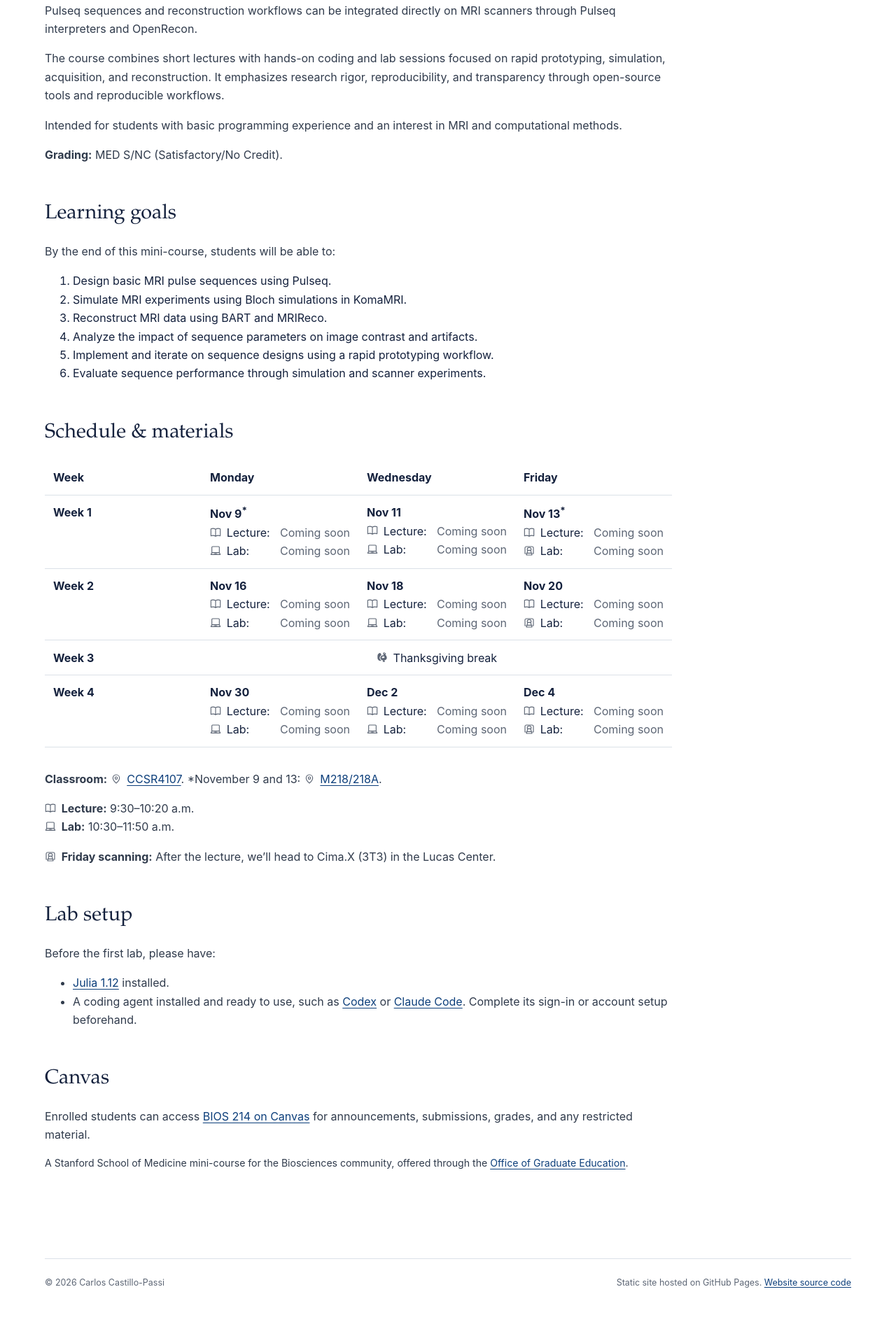
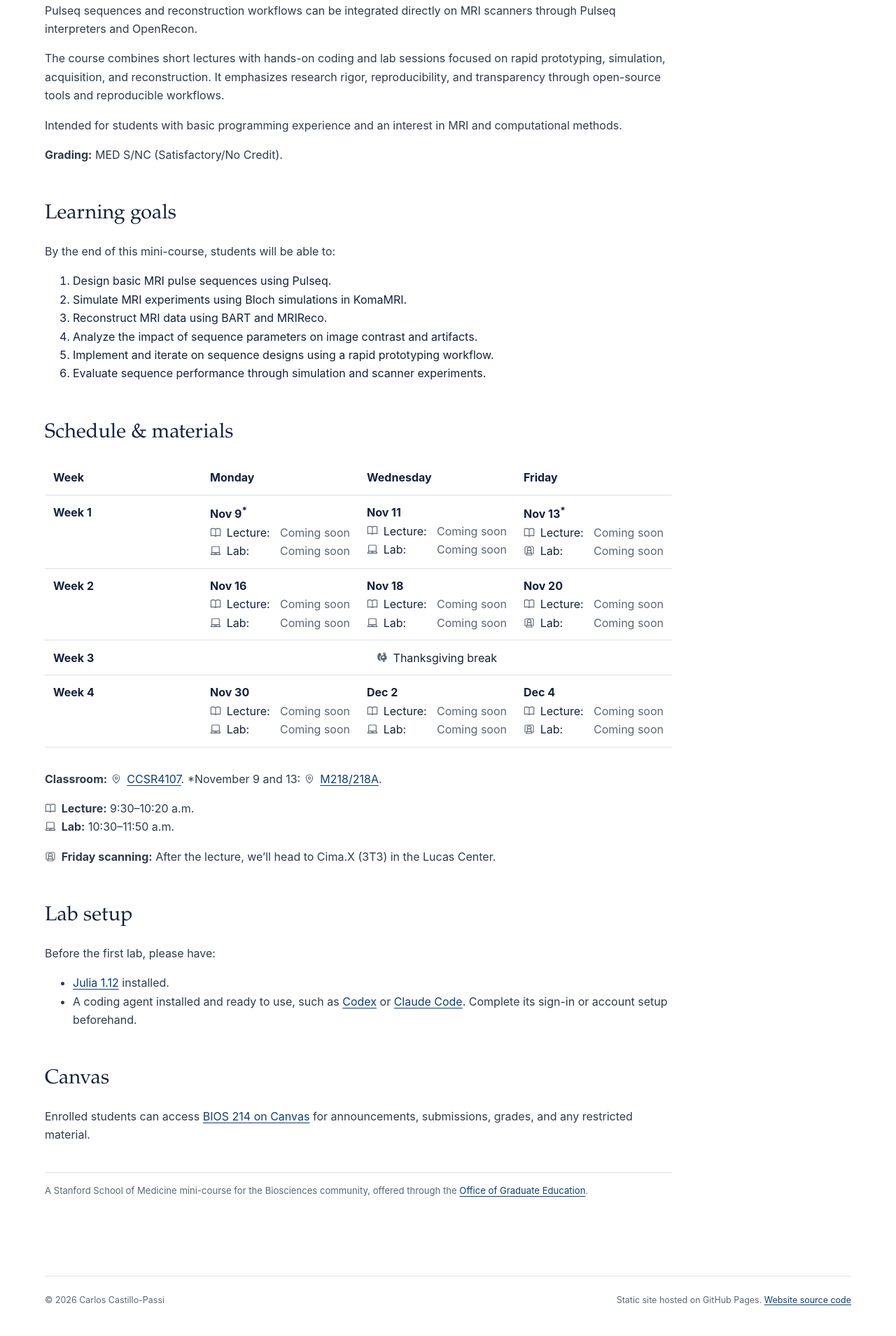
Before and after one commit to cncastillo/cncastillo.github.io, a Jekyll site: the page built from teaching/bios-214/index.md, in a window 1280 px wide. Shown: the part 1048-2957 px from the top of the page at 70% size. Built offline with Jekyll 4.4.1, drawn with Linux system fonts in a browser that asks for light colours; before the commit the page ends 2931 px from its top, so only the background shows below that.

Commit message:
Style course affiliation as a footnote

```diff
--- a/_layouts/course.html
+++ b/_layouts/course.html
@@ -26,6 +26,8 @@ layout: default
 
   <div class="prose prose-wide course-content">
     {{ content }}
-    {% if page.program %}<div class="course-program">{{ page.program | markdownify }}</div>{% endif %}
   </div>
+  {% if page.program %}
+    <aside class="course-program" role="note" aria-label="Course affiliation">{{ page.program | markdownify }}</aside>
+  {% endif %}
 </article>
--- a/assets/css/site.css
+++ b/assets/css/site.css
@@ -636,10 +636,16 @@ main { min-height: 70vh; }
 .text-link { font-weight: 650; }
 
 .course-program {
+  max-width: 56rem;
+  margin-top: 2.5rem;
+  padding-top: 1rem;
+  border-top: 1px solid var(--line);
   color: var(--muted);
-  font-size: 0.88rem;
+  font-size: 0.82rem;
   line-height: 1.5;
 }
+
+.course-program p { margin: 0; }
 
 .course-header { padding-bottom: 1.25rem; }
 
--- a/scripts/test-teaching.mjs
+++ b/scripts/test-teaching.mjs
@@ -23,6 +23,12 @@ const institutionStyle = css.match(/\.course-institution-logo\s*\{([^}]+)\}/)[1]
 assert.match(institutionStyle, /background-color: currentColor;/, 'Course institution icons must inherit the text color');
 assert.match(institutionStyle, /mask: var\(--institution-logo\) center \/ contain no-repeat;/, 'Course institution icons must use proportionally sized masks');
 const courseHtml = readFileSync(resolve(site, 'teaching/bios-214/index.html'), 'utf8');
+const courseNote = courseHtml.match(/<aside class="course-program" role="note" aria-label="Course affiliation">([\s\S]*?)<\/aside>/)?.[1];
+assert.ok(courseNote, 'The course must have a separate affiliation footnote');
+assert.match(courseNote, /A Stanford School of Medicine mini-course[\s\S]*<a href="https:\/\/oge\.stanford\.edu\/academics\/mini-courses-overview\/">Office of Graduate Education<\/a>/, 'Preserve the linked program description in the footnote');
+assert.equal((courseHtml.match(/class="course-program"/g) || []).length, 1, 'Show the program description once');
+assert.match(courseHtml, /<\/div>\s*<aside class="course-program"[^>]*>[\s\S]*?<\/aside>\s*<\/article>/, 'Place the footnote after the course content, inside the course article');
+assert.equal(courseHtml.match(/<footer class="site-footer">[\s\S]*?<\/footer>/)?.[0], html.match(/<footer class="site-footer">[\s\S]*?<\/footer>/)?.[0], 'Keep the standard site footer unchanged');
 for (const content of [html, courseHtml]) {
   assert.match(content, /<span class="course-institution-logo" style="--institution-logo: url\('\/assets\/icons\/stanford-som-mono\.svg'\);" aria-hidden="true"><\/span> Stanford School of Medicine/, 'Show the School of Medicine shield, not the university block-S, on the course card and header');
 }
```
Also changed, not shown: README.md.
